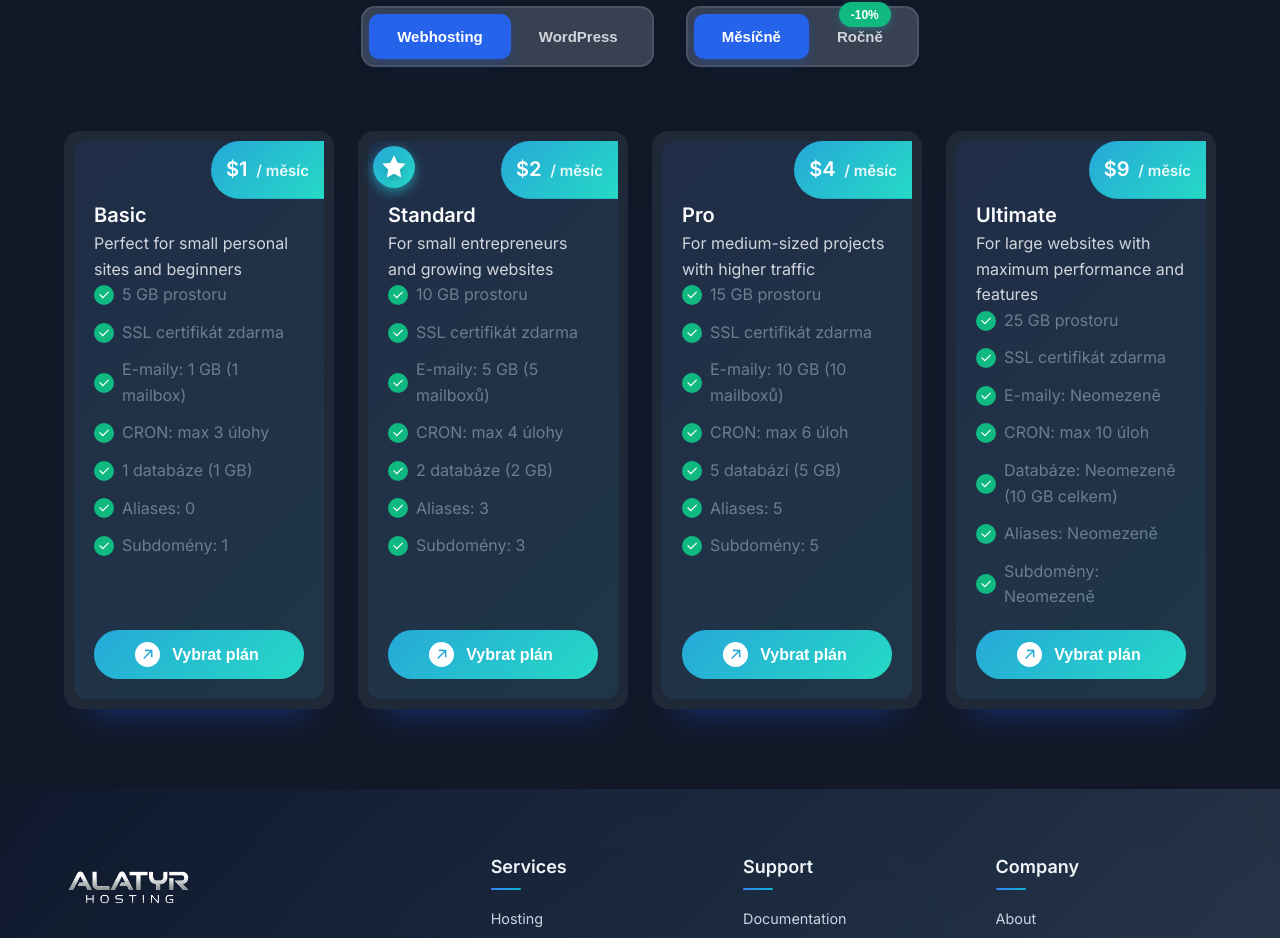
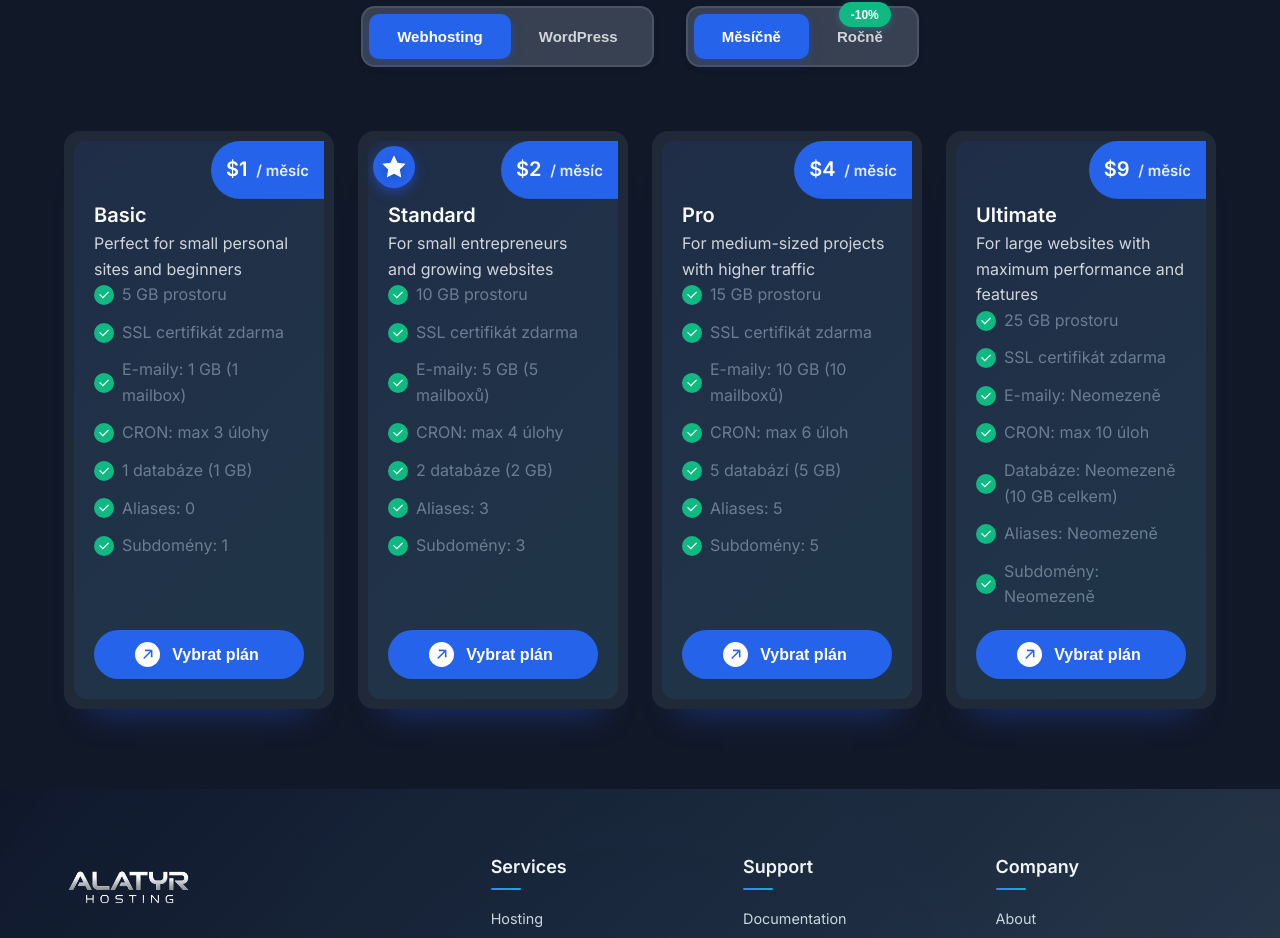
Before and after one commit to Svarog-tech/Svarog_web, a React (Create React App) app: page / in a window 1280 px wide. Shown: the part 1089-2027 px from the top of the page. Built offline with nearby package versions, Linux system fonts and the light colour scheme; no server answers.

Commit message:
predelani planu do dominanti barvy

```diff
--- a/src/components/HostingPlansNew.css
+++ b/src/components/HostingPlansNew.css
@@ -110,7 +110,7 @@
 /* Plan Card - New Design */
 .plan {
   border-radius: 16px;
-  box-shadow: 0 30px 30px -25px rgba(38, 168, 217, 0.3);
+  box-shadow: 0 30px 30px -25px rgba(38, 81, 217, 0.25);
   padding: 10px;
   background-color: #fff;
   color: #697e91;
@@ -144,7 +144,7 @@
   position: absolute;
   top: 0;
   right: 0;
-  background: linear-gradient(135deg, #26A8D9 0%, #26D9C5 100%);
+  background-color: var(--primary-color);
   border-radius: 99em 0 0 99em;
   display: flex;
   align-items: center;
@@ -237,7 +237,7 @@
   cursor: pointer;
   align-items: center;
   gap: 0.75rem;
-  background: linear-gradient(135deg, #26A8D9 0%, #26D9C5 100%);
+  background-color: var(--primary-color);
   color: #fff;
   border-radius: 10rem;
   font-weight: 600;
@@ -257,7 +257,7 @@
   width: 25px;
   height: 25px;
   position: relative;
-  color: #26A8D9;
+  color: var(--primary-color);
   background-color: #fff;
   border-radius: 50%;
   display: grid;
@@ -266,12 +266,12 @@
 }
 
 .plan .button:hover {
-  background: linear-gradient(135deg, #1d8ab0 0%, #1da88f 100%);
+  background-color: var(--primary-dark);
   transform: translateY(-2px);
 }
 
 .plan .button:hover .button__icon-wrapper {
-  color: #1d8ab0;
+  color: var(--primary-dark);
 }
 
 .plan .button__icon-svg--copy {
@@ -295,13 +295,13 @@
   left: 15px;
   width: 42px;
   height: 42px;
-  background: linear-gradient(135deg, #26A8D9 0%, #26D9C5 100%);
+  background-color: var(--primary-color);
   border-radius: 50%;
   display: flex;
   align-items: center;
   justify-content: center;
   color: white;
-  box-shadow: 0 4px 12px rgba(38, 197, 217, 0.4);
+  box-shadow: 0 4px 12px rgba(38, 81, 217, 0.4);
   z-index: 10;
   animation: pulse 2s ease-in-out infinite;
 }
@@ -380,7 +380,7 @@
 }
 
 [data-theme="dark"] .popular-stamp {
-  box-shadow: 0 4px 12px rgba(38, 197, 217, 0.6);
+  box-shadow: 0 4px 12px rgba(38, 81, 217, 0.6);
 }
 
 [data-theme="dark"] .toggle-group {
```
